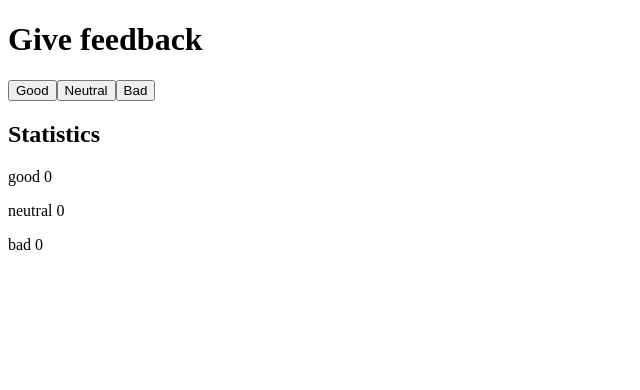
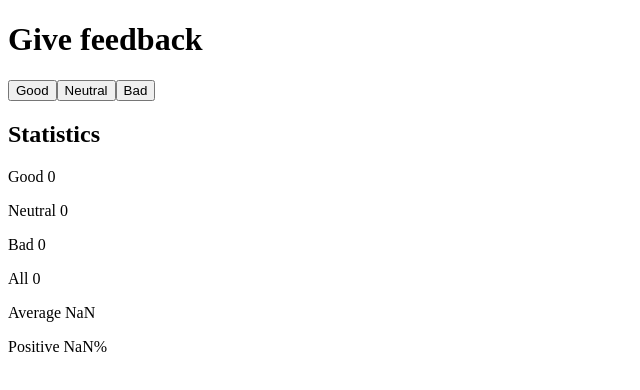
Before and after one commit to RoopeMaatta/Fullstackopen-Helsinki, a React (Create React App) app in the folder part1/unicafe/: page / in a window 1280 px wide. Shown: the top 390 px of the page, without its empty margins (0-640 px from the left). Built offline with nearby package versions, Linux system fonts and the light colour scheme.

Commit message:
1.7 unicafe: Statistics

```diff
--- a/part1/unicafe/src/App.js
+++ b/part1/unicafe/src/App.js
@@ -5,8 +5,31 @@ const Button = ({ handleClick, text }) => <button onClick={handleClick}>{text}</
 
 
 const StatisticsLine = (text, value) => {
+  return(
   <p>{text} {value}</p>
+  )
 }
+
+const Statistics = ({feedbacks}) => {
+ const allFeedbacks = Object.values(feedbacks).reduce((a, b) => a + b, 0)
+
+  return (
+    <>
+    <p>Good {feedbacks["good"]}</p>
+    <p>Neutral {feedbacks["neutral"]} </p>
+    <p>Bad {feedbacks["bad"]}</p>
+    <p>All {allFeedbacks}</p>
+    <p>Average {
+    ((feedbacks["good"] + (feedbacks["bad"] *(-1)))/
+    allFeedbacks).toFixed(2)
+    }</p>
+
+    <p>Positive {((feedbacks["good"] / allFeedbacks )*100).toFixed(2)}% </p>
+    </>
+    )
+  }
+
+
 
 
   const App = () => {
@@ -55,9 +78,8 @@ const App = () => {
       />
 
       <h2>Statistics</h2>
-    <p>good {feedbacks["good"]}</p>
-    <p>neutral {feedbacks["neutral"]} </p>
-    <p>bad {feedbacks["bad"]}</p>
+
+      <Statistics feedbacks = {feedbacks}  />
       </div>
       )
     }
```
Lines whose indentation alone changed are shown as unchanged.
